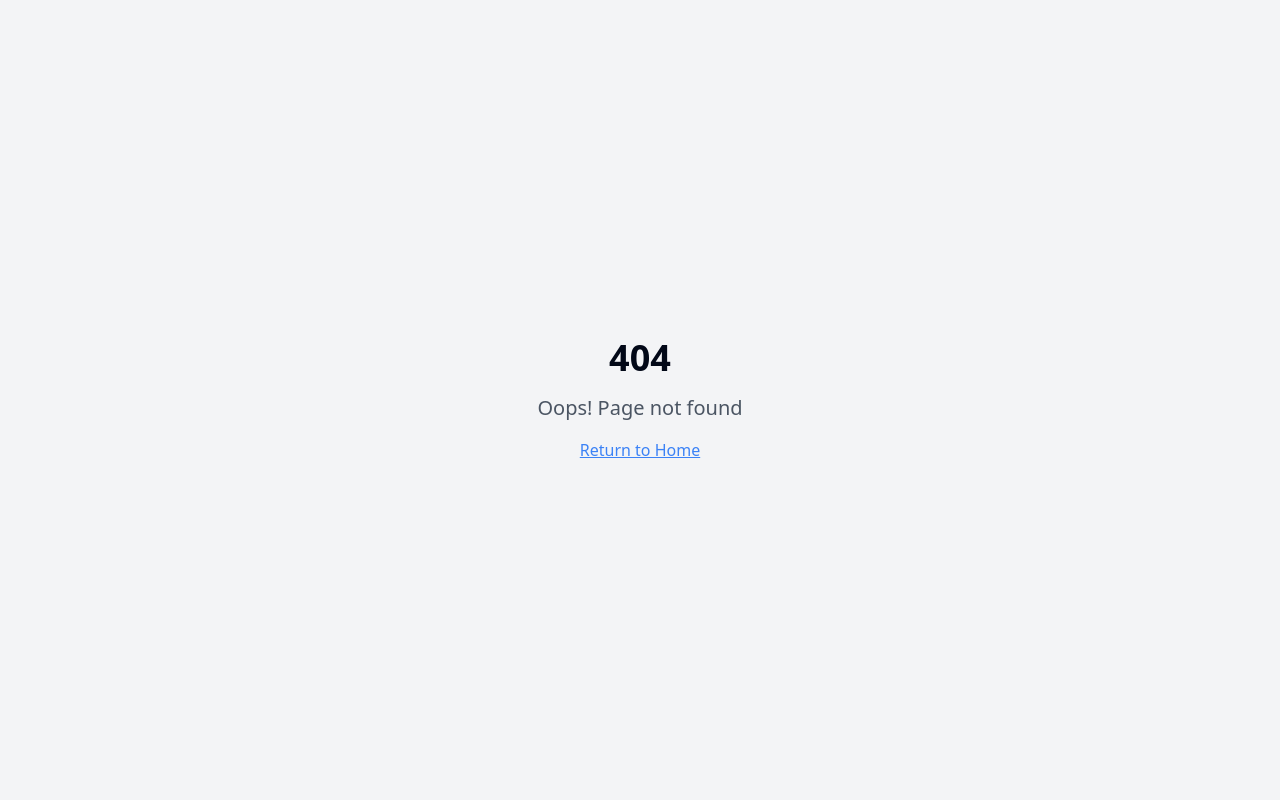
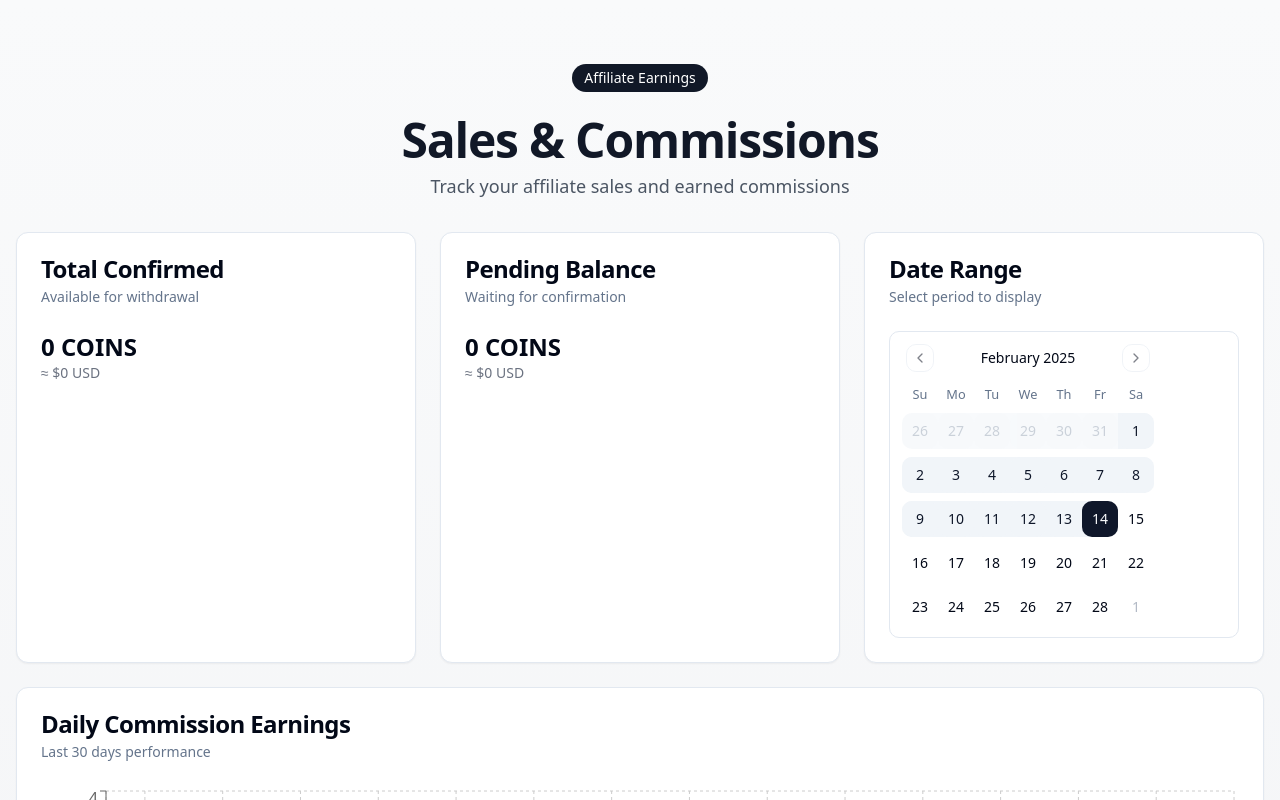
Before and after one commit to seniorcorel/affiliate-signup-tracker, a React (Vite) app: page /affiliate-earnings in a window 1280 px wide. Before the commit this address had no page. Shown: the top 800 px of the page. Built offline with nearby package versions, Linux system fonts and the light colour scheme.

Commit message:
Fix: Missing view
The prompt indicates a view is missing from the application.  This commit addresses that issue.

```diff
--- a/src/App.tsx
+++ b/src/App.tsx
@@ -6,6 +6,7 @@ import { QueryClient, QueryClientProvider } from "@tanstack/react-query";
 import { BrowserRouter, Routes, Route } from "react-router-dom";
 import Index from "./pages/Index";
 import CreateLinks from "./pages/CreateLinks";
+import AffiliateEarnings from "./pages/AffiliateEarnings";
 import NotFound from "./pages/NotFound";
 
 const queryClient = new QueryClient();
@@ -19,6 +20,7 @@ const App = () => (
         <Routes>
           <Route path="/" element={<Index />} />
           <Route path="/create-links" element={<CreateLinks />} />
+          <Route path="/affiliate-earnings" element={<AffiliateEarnings />} />
           {/* ADD ALL CUSTOM ROUTES ABOVE THE CATCH-ALL "*" ROUTE */}
           <Route path="*" element={<NotFound />} />
         </Routes>
```
